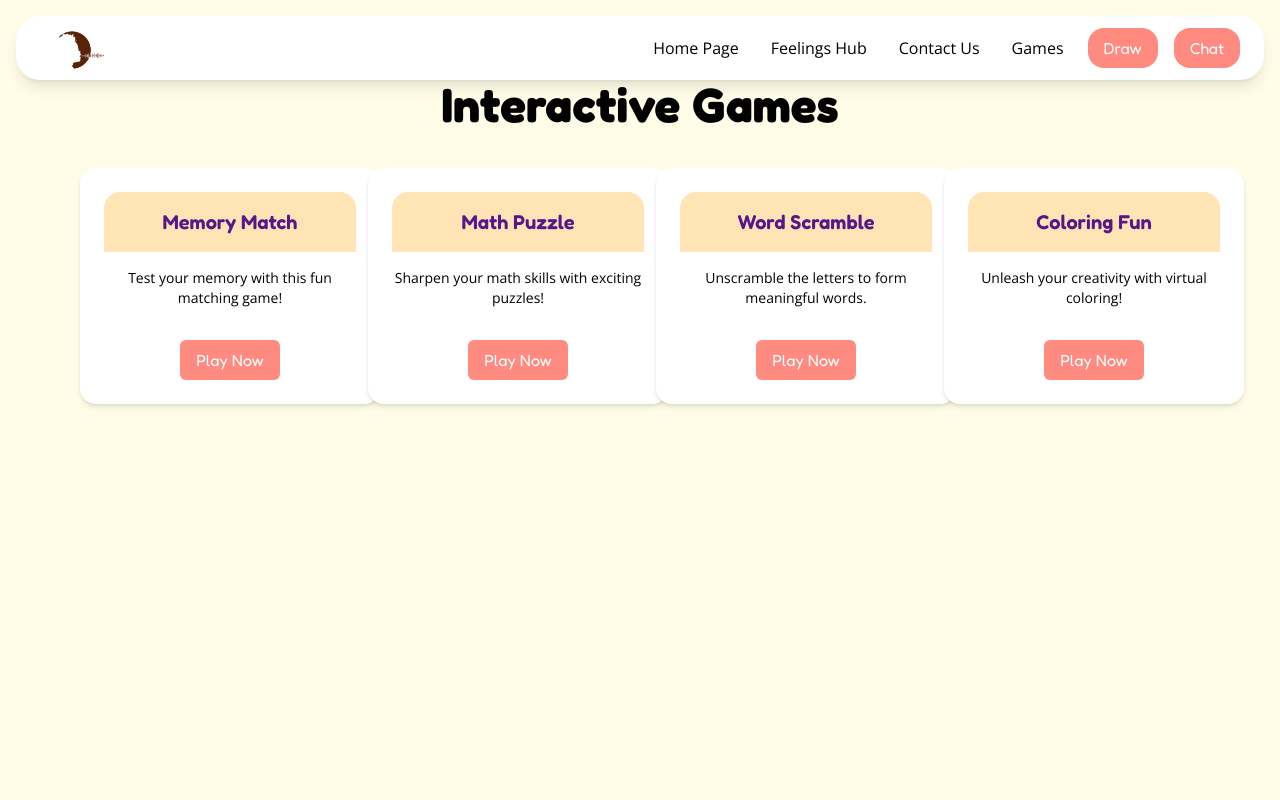
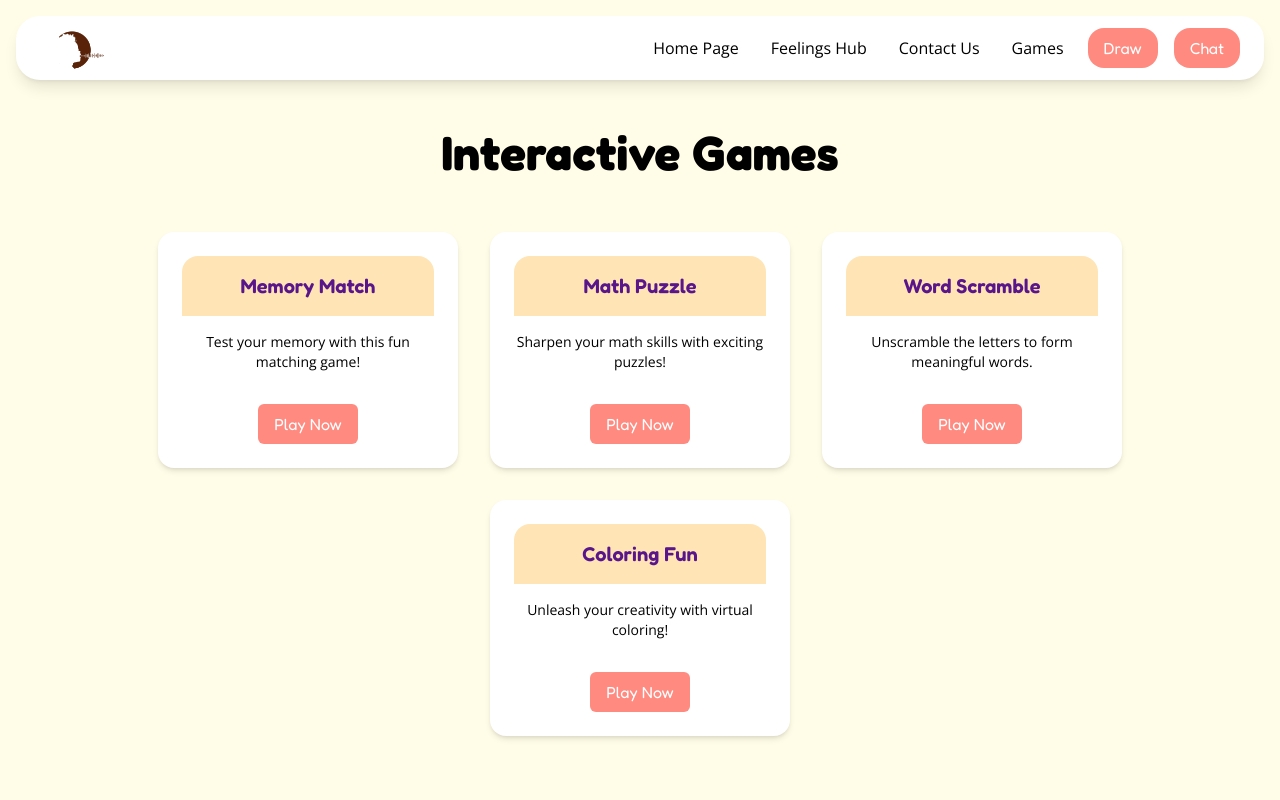
Before and after one commit to openchlsystem/openchscfc, a Vue app in the folder cfc/: page /interactive-games in a window 1280 px wide. Shown: the top 800 px of the page. Built offline with nearby package versions, Linux system fonts and the light colour scheme.

Commit message:
new interactive game page

```diff
--- a/cfc/src/views/InteractiveGames.vue
+++ b/cfc/src/views/InteractiveGames.vue
@@ -1,25 +1,26 @@
 <template>
-  <div class="bg-background min-h-screen pt-44 sm:pt-60 p-4 sm:p-6 md:p-10 lg:p-20">
+  <div class="bg-background min-h-screen pt-32">
     <h1 class="text-3xl font-header sm:text-4xl lg:text-5xl font-bold  mb-10 text-center">
       Interactive Games
     </h1>
 
-    <div class="grid gap-4 md:gap-8 sm:grid-cols-2 lg:grid-cols-3 xl:grid-cols-4 justify-center items-center">
+    <div class="flex flex-wrap justify-center items-start gap-4 md:gap-8 p-4">
   <ChildFriendlyCard v-for="game in games" :key="game.title">
     <template #header>
       <h2 class="text-xl font-semibold font-header text-purple-900">{{ game.title }}</h2>
     </template>
-        <p class=" font-text">{{ game.description }}</p>
+    <p class="font-text">{{ game.description }}</p>
     <template #footer>
       <button
         @click="goToGame(game.link)"
-            class="bg-button hover:text-purple-900 text-white font-header  px-4 py-2 rounded-md hover:bg-purple-100 transition"
+        class="bg-button hover:text-purple-900 text-white font-header px-4 py-2 rounded-md hover:bg-purple-100 transition"
       >
         Play Now
       </button>
     </template>
   </ChildFriendlyCard>
 </div>
+
   </div>
 </template>
 
```
Lines whose indentation alone changed are shown as unchanged.
